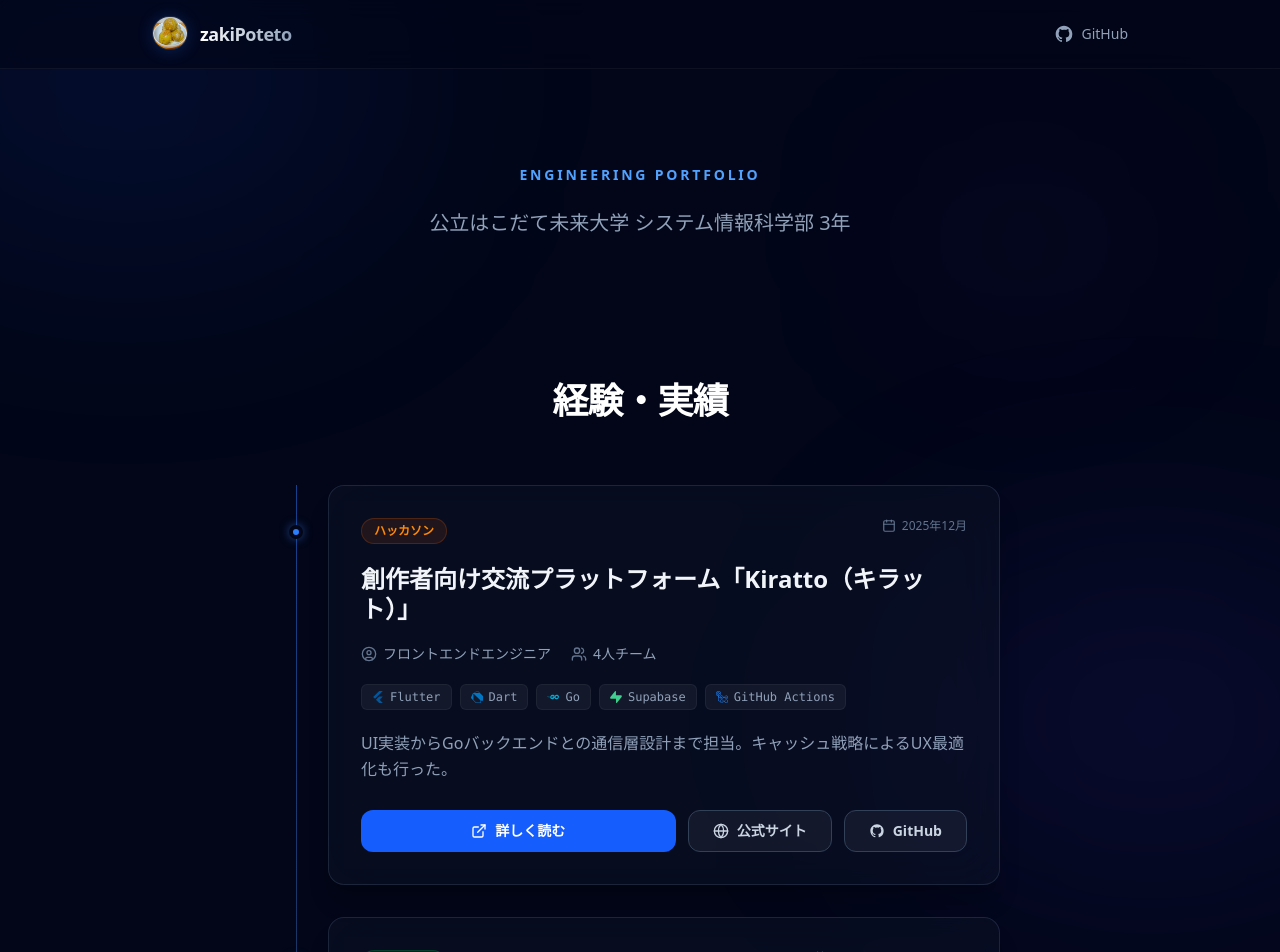
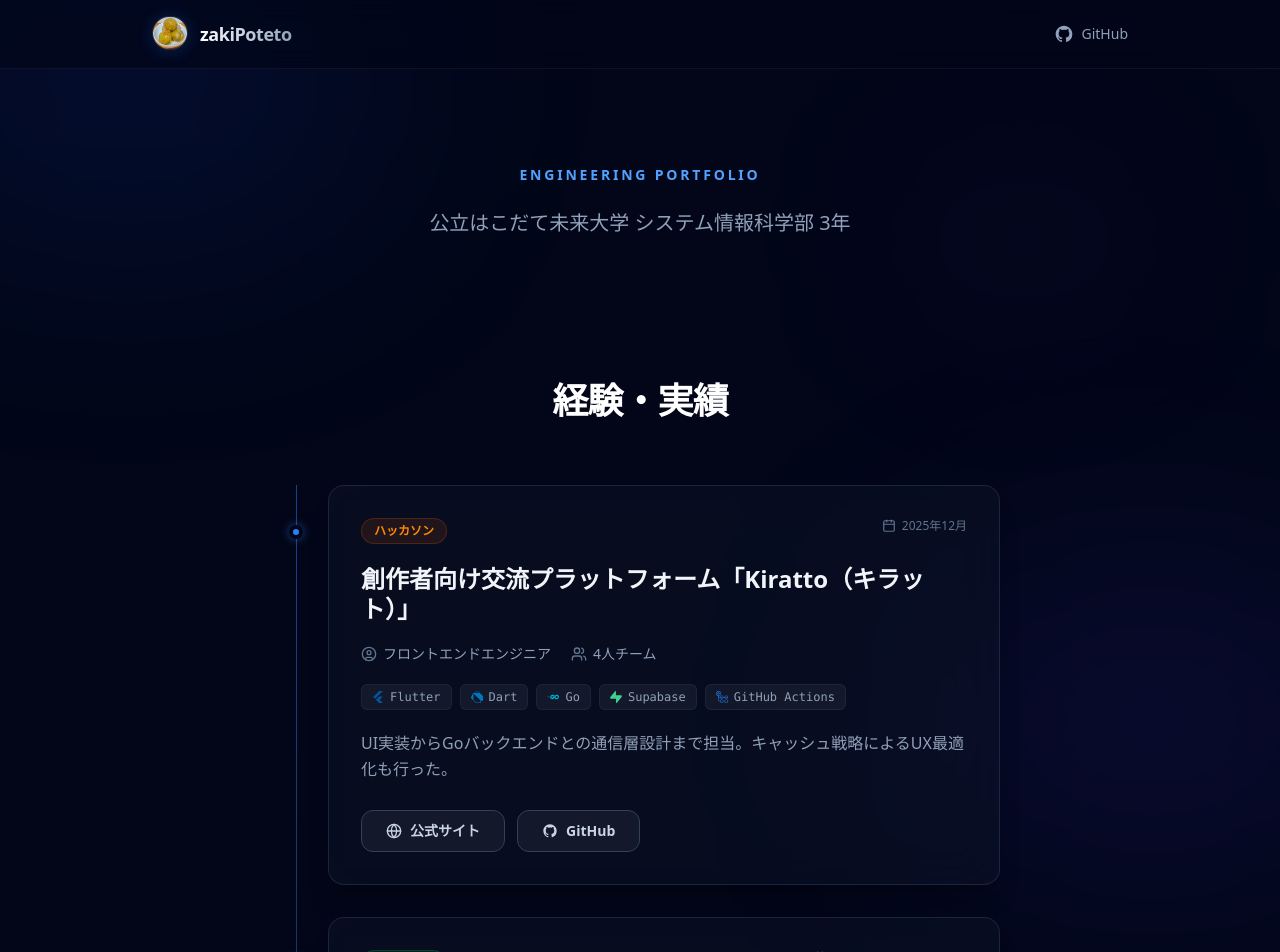
Before and after one commit to zakiPoteto/PortfolioWeb, a Next.js app: page / in a window 1280 px wide. Shown: the top 952 px of the page. Built offline with nearby package versions, Linux system fonts and the light colour scheme.

Commit message:
fix: 不要なリンクを削除

```diff
--- a/src/components/ExperienceCard.tsx
+++ b/src/components/ExperienceCard.tsx
@@ -1,5 +1,5 @@
 import { type Experience } from "@/data/experiences";
-import { Calendar, Users, Trophy, ExternalLink, UserCircle, Globe } from "lucide-react";
+import { Calendar, Users, Trophy, UserCircle, Globe } from "lucide-react";
 import { GitHubIcon, TechIcon } from "./Icons";
 
 const categoryStyle: Record<string, string> = {
@@ -69,17 +69,6 @@ export default function ExperienceCard({ exp }: { exp: Experience }) {
       </p>
 
       <div className="flex flex-col sm:flex-row gap-3 pt-2">
-        {exp.noteUrl !== "#" && (
-          <a
-            href={exp.noteUrl}
-            target="_blank"
-            rel="noopener noreferrer"
-            className="flex-1 flex items-center justify-center gap-2 py-2.5 bg-blue-600 text-white text-sm font-bold rounded-xl hover:bg-blue-500 hover:shadow-lg hover:shadow-blue-600/20 transition-all active:scale-[0.98]"
-          >
-            <ExternalLink size={16} />
-            詳しく読む
-          </a>
-        )}
         {exp.officialUrl && exp.officialUrl !== "#" && (
           <a
             href={exp.officialUrl}
```
